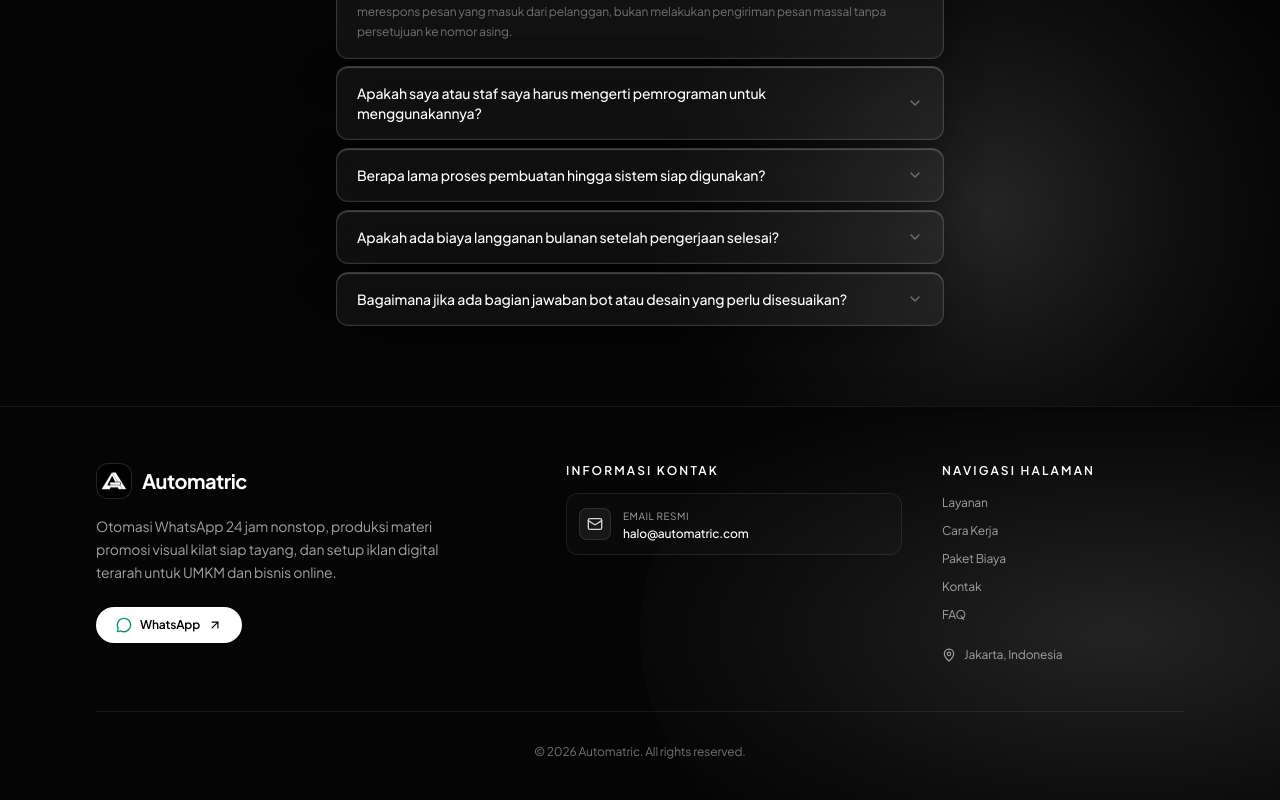
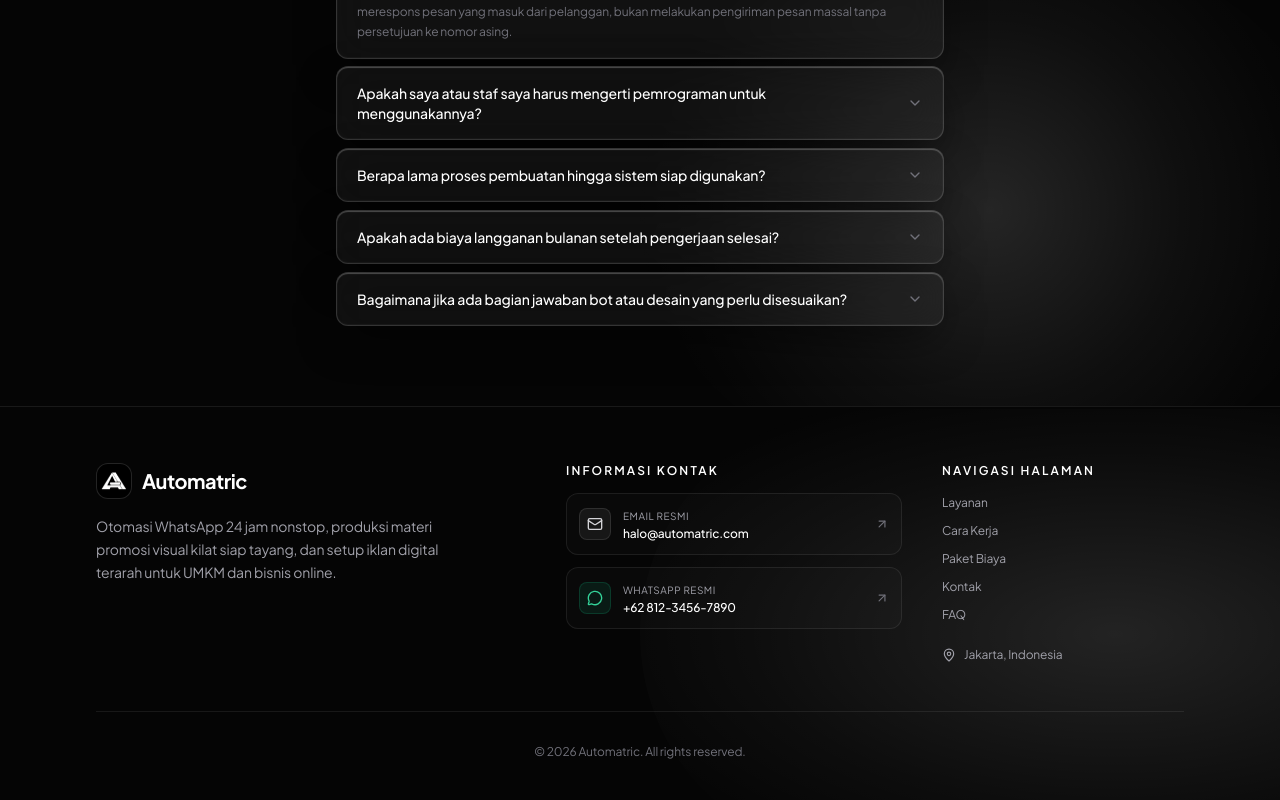
Before and after one commit to purnomoyusgiantoro/automatric, a React (Vite) app in the folder apps/web/: page / in a window 1280 px wide. Shown: the part 4548-5348 px from the top of the page. Built offline with nearby package versions, Linux system fonts and the light colour scheme.

Commit message:
feat(footer): relocate whatsapp link directly under email inside contact information

```diff
--- a/apps/web/src/components/Footer.tsx
+++ b/apps/web/src/components/Footer.tsx
@@ -53,19 +53,6 @@ export const Footer: React.FC = () => {
             <p className="text-sm text-zinc-400 max-w-sm leading-relaxed">
               Otomasi WhatsApp 24 jam nonstop, produksi materi promosi visual kilat siap tayang, dan setup iklan digital terarah untuk UMKM dan bisnis online.
             </p>
-            <div className="pt-2">
-              <a
-                href={`https://wa.me/${siteConfig.whatsappNumber}?text=${defaultWaMessage}`}
-                target="_blank"
-                rel="noopener noreferrer"
-                onClick={() => handleContactClick('whatsapp')}
-                className="inline-flex items-center gap-2 px-5 py-2.5 rounded-full text-xs font-semibold text-black bg-white hover:bg-zinc-200 transition-colors shadow-sm cursor-pointer"
-              >
-                <MessageCircle className="w-4 h-4 text-emerald-600" />
-                <span>WhatsApp</span>
-                <ArrowUpRight className="w-3.5 h-3.5" />
-              </a>
-            </div>
           </div>
 
           {/* Contact Details Information */}
@@ -78,9 +65,10 @@ export const Footer: React.FC = () => {
               <a
                 href={`mailto:${siteConfig.contact.email}`}
                 onClick={() => handleContactClick('email')}
-                className="flex items-center gap-3 p-3 rounded-xl bg-white/[0.02] border border-white/[0.08] hover:border-white/20 transition-colors group cursor-pointer"
+                className="flex items-center justify-between p-3 rounded-xl bg-white/[0.02] border border-white/[0.08] hover:border-white/20 transition-colors group cursor-pointer"
               >
-                <div className="w-8 h-8 rounded-lg bg-white/[0.06] border border-white/[0.1] flex items-center justify-center text-zinc-300 shrink-0">
+                <div className="flex items-center gap-3">
+                  <div className="w-8 h-8 rounded-lg bg-white/[0.06] border border-white/[0.1] flex items-center justify-center text-zinc-300 group-hover:text-white transition-colors shrink-0">
                     <Mail className="w-4 h-4" />
                   </div>
                   <div>
@@ -89,6 +77,30 @@ export const Footer: React.FC = () => {
                       {siteConfig.contact.email}
                     </div>
                   </div>
+                </div>
+                <ArrowUpRight className="w-3.5 h-3.5 text-zinc-500 group-hover:text-white transition-colors" />
+              </a>
+
+              {/* WhatsApp Card */}
+              <a
+                href={`https://wa.me/${siteConfig.whatsappNumber}?text=${defaultWaMessage}`}
+                target="_blank"
+                rel="noopener noreferrer"
+                onClick={() => handleContactClick('whatsapp')}
+                className="flex items-center justify-between p-3 rounded-xl bg-white/[0.02] border border-white/[0.08] hover:border-white/20 transition-colors group cursor-pointer"
+              >
+                <div className="flex items-center gap-3">
+                  <div className="w-8 h-8 rounded-lg bg-emerald-500/10 border border-emerald-500/20 flex items-center justify-center text-emerald-400 shrink-0">
+                    <MessageCircle className="w-4 h-4" />
+                  </div>
+                  <div>
+                    <div className="text-[10px] uppercase tracking-wider text-zinc-400">WhatsApp Resmi</div>
+                    <div className="text-white font-medium text-xs group-hover:text-zinc-200 transition-colors">
+                      {siteConfig.contact.phone}
+                    </div>
+                  </div>
+                </div>
+                <ArrowUpRight className="w-3.5 h-3.5 text-zinc-500 group-hover:text-white transition-colors" />
               </a>
             </div>
           </div>
```
Also changed, not shown: 1 other file (tests, documents, lock files or other folders). Lines whose indentation alone changed are shown as unchanged.
